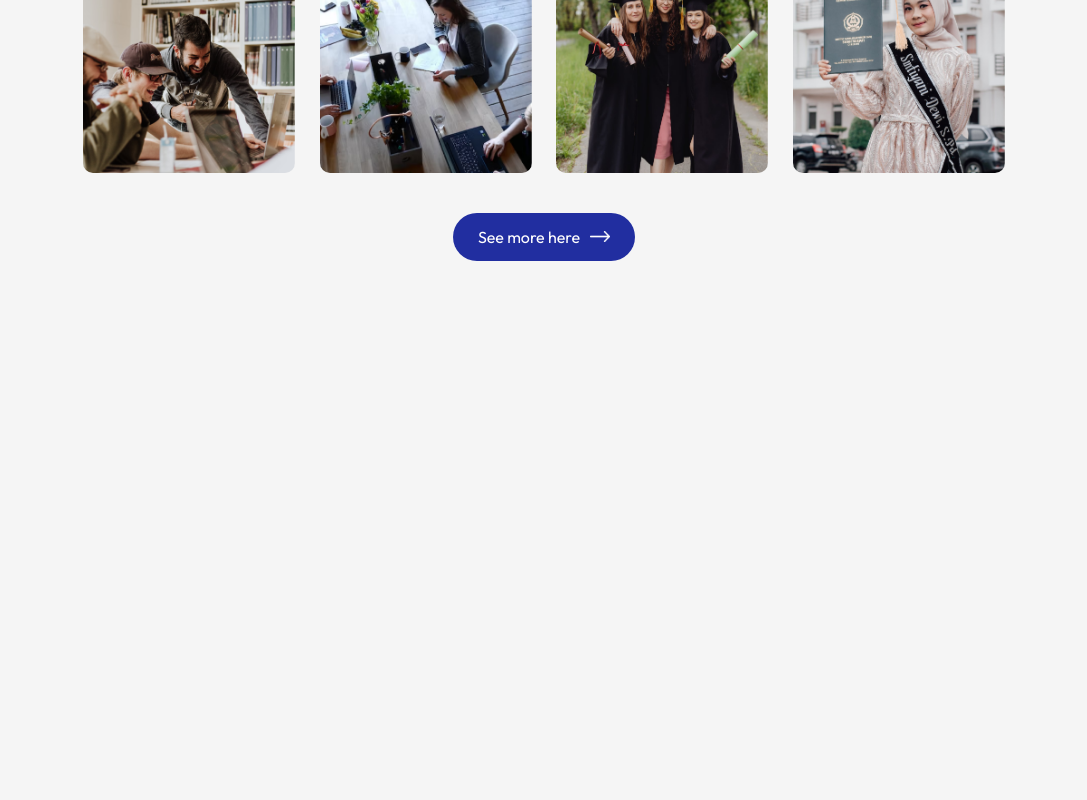
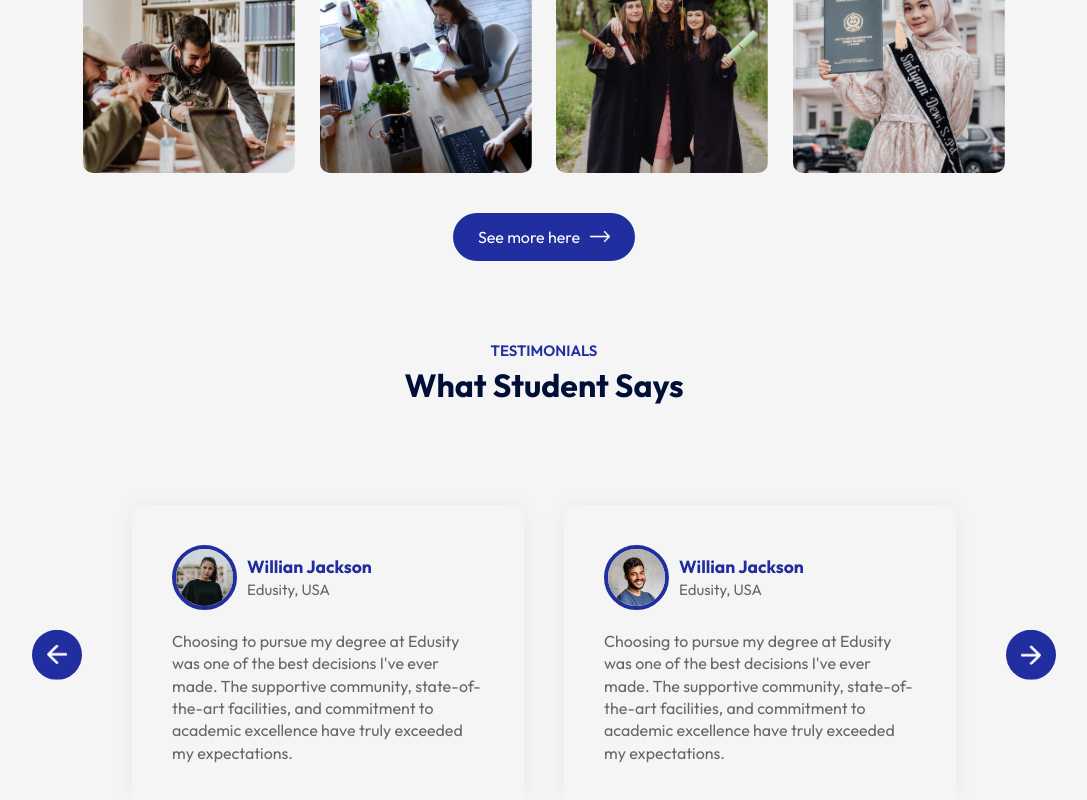
Before and after one commit to lucasgabriel2806/fatec-jau-react, a React (Vite) app: page / in a window 1280 px wide. Shown: the part 2132-2932 px from the top of the page, without its empty margins (96-1183 px from the left). Before the commit the page ends 2473 px from the top, so only its background shows below. Built offline with nearby package versions, Linux system fonts and the light colour scheme.

Commit message:
Adicionar Testimonials

```diff
--- a/src/App.jsx
+++ b/src/App.jsx
@@ -5,6 +5,7 @@
 import Programs from './Components/Programs/Programs';
 import About from './Components/About/About';
 import Campus from './Components/Campus/Campus';
+import Testimonials from './Components/Testimonials/Testimonials';
 
 const App = () => {
   return (
@@ -17,6 +18,8 @@
         <About />
         <Title subTitle='Gallery' title='Campus Photos' />
         <Campus />
+        <Title subTitle='TESTIMONIALS' title='What Student Says' />
+        <Testimonials />
       </div>
     </div>
   )
--- /dev/null
+++ b/src/Components/Testimonials/Testimonials.css
@@ -0,0 +1,65 @@
+.testimonials {
+    margin: 80px auto;
+    padding: 0 80px;
+    position: relative;
+}
+
+.next-btn, .back-btn {
+    position: absolute;
+    top: 50%;
+    right: 0;
+    transform: translateY(-50%);
+    padding: 15px;
+    width: 50px;
+    border-radius: 50%;
+    cursor: pointer;
+    background: #212ea0;
+}
+
+.back-btn {
+    right: auto;
+    left: 0;
+}
+
+.slider {
+    overflow: hidden;
+}
+
+.slider ul {
+    display: flex;
+    width: 200%;
+    overflow-x: hidden;
+    transition: .5s;
+}
+
+.slider ul li {
+    list-style: none;
+    width: 50%;
+    padding: 20px;
+}
+
+.slide {
+    box-shadow: 0 0 20px rgba(0, 0, 0, 0.05);
+    padding: 40px;
+    border-radius: 10px;
+    color: #676767;
+    line-height: 1.4;
+}
+
+.slide img {
+    width: 65px;
+    border-radius: 50%;
+    margin-right: 10px;
+    border: 4px solid #212ea0;
+}
+
+.user-info {
+    display: flex;
+    align-items: center;
+    margin-bottom: 20px;
+    font-size: 15px;
+}
+
+.user-info h3 {
+    color: #212ea0;
+}
--- /dev/null
+++ b/src/Components/Testimonials/Testimonials.jsx
@@ -0,0 +1,90 @@
+import React, { useRef } from 'react';
+import './Testimonials.css';
+import next_icon from '../../assets/next-icon.png';
+import back_icon from '../../assets/back-icon.png';
+import user_1 from '../../assets/user-1.png';
+import user_2 from '../../assets/user-2.png';
+import user_3 from '../../assets/user-3.png';
+import user_4 from '../../assets/user-4.png';
+
+const Testimonials = () => {
+
+    const slider = useRef();
+    let tx = 0;
+
+    const slideForward = () => {
+        if (tx > -50) {
+            tx -= 25;
+        }
+        slider.current.style.transform = `translateX(${tx}%)`;
+    }
+
+    const slideBackward = () => {
+        if (tx < 0) {
+            tx += 25;
+        }
+        slider.current.style.transform = `translateX(${tx}%)`;
+    }
+
+  return (
+    <div className='testimonials'>
+      <img src={next_icon} alt="" className="next-btn" onClick={slideForward} />
+      <img src={back_icon} alt="" className="back-btn" onClick={slideBackward} />
+      <div className="slider">
+        <ul ref={slider}>
+            <li>
+                <div className="slide">
+                    <div className="user-info">
+                        <img src={user_1} alt="" />
+                        <div>
+                            <h3>Willian Jackson</h3>
+
+                            <span>Edusity, USA</span>
+                        </div>
+                    </div>
+                    <p>Choosing to pursue my degree at Edusity was one of the best decisions I've ever made. The supportive community, state-of-the-art facilities, and commitment to academic excellence have truly exceeded my expectations.</p>
+                </div>
+            </li>
+            <li>
+                <div className="slide">
+                    <div className="user-info">
+                        <img src={user_2} alt="" />
+                        <div>
+                            <h3>Willian Jackson</h3>
+                            <span>Edusity, USA</span>
+                        </div>
+                    </div>
+                    <p>Choosing to pursue my degree at Edusity was one of the best decisions I've ever made. The supportive community, state-of-the-art facilities, and commitment to academic excellence have truly exceeded my expectations.</p>
+                </div>
+            </li>
+            <li>
+                <div className="slide">
+                    <div className="user-info">
+                        <img src={user_3} alt="" />
+                        <div>
+                            <h3>Willian Jackson</h3>
+                            <span>Edusity, USA</span>
+                        </div>
+                    </div>
+                    <p>Choosing to pursue my degree at Edusity was one of the best decisions I've ever made. The supportive community, state-of-the-art facilities, and commitment to academic excellence have truly exceeded my expectations.</p>
+                </div>
+            </li>
+            <li>
+                <div className="slide">
+                    <div className="user-info">
+                        <img src={user_4} alt="" />
+                        <div>
+                            <h3>Willian Jackson</h3>
+                            <span>Edusity, USA</span>
+                        </div>
+                    </div>
+                    <p>Choosing to pursue my degree at Edusity was one of the best decisions I've ever made. The supportive community, state-of-the-art facilities, and commitment to academic excellence have truly exceeded my expectations.</p>
+                </div>
+            </li>
+        </ul>
+      </div>
+    </div>
+  )
+}
+
+export default Testimonials;
```
